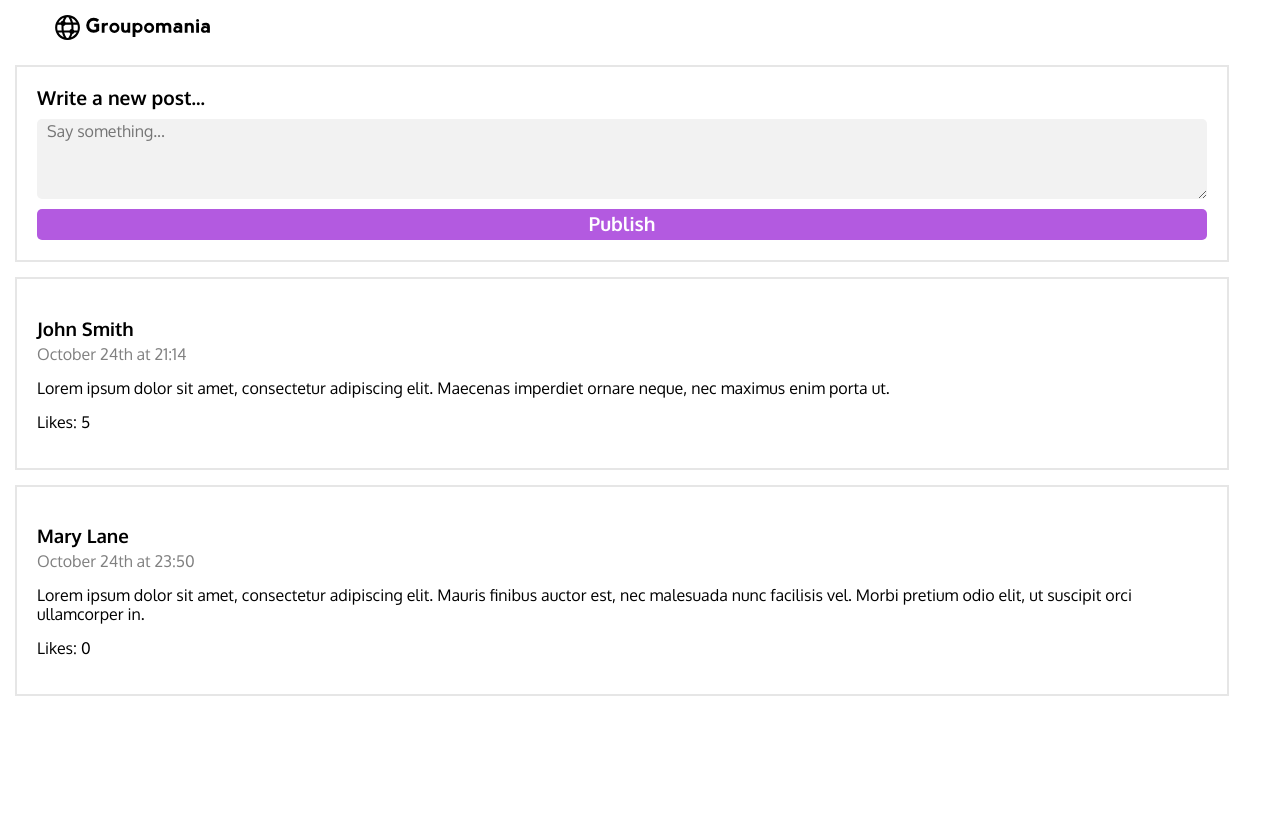
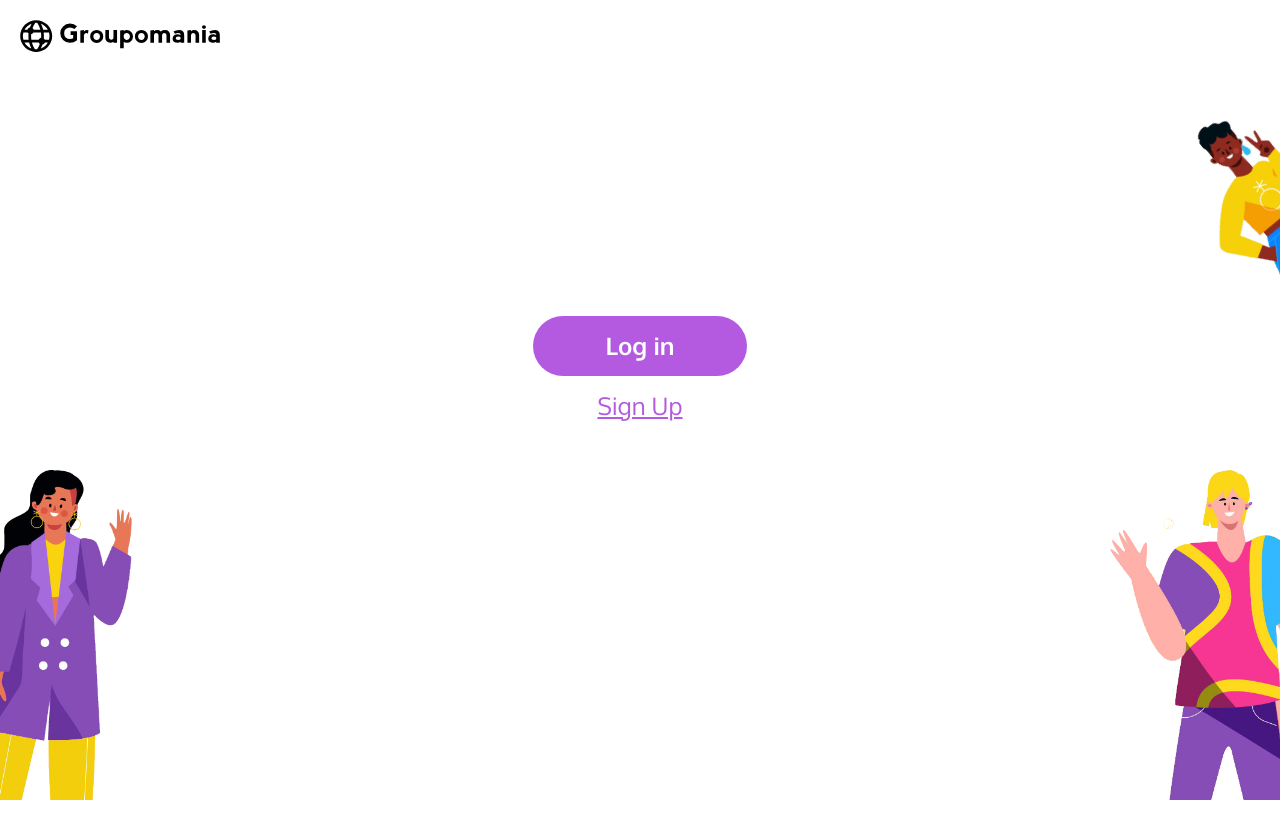
Before and after one commit to diellatseng/ChingYaoTseng_7_20042021_frontend, a Vue app: page /#/ in a window 1280 px wide. Built offline with nearby package versions, Linux system fonts and the light colour scheme.

Commit message:
rename routes

```diff
--- a/src/components/AppButton.vue
+++ b/src/components/AppButton.vue
@@ -3,9 +3,7 @@
     class="button"
     @click.native="$emit('onClick', $event)"
     :to="to"
-    :class="[
-      themes[theme], sizes[size]
-    ]"
+    :class="[themes[theme], sizes[size]]"
   >
     <slot></slot>
   </router-link>
@@ -16,45 +14,45 @@ export default {
   data() {
     return {
       themes: {
-        rounded: 'rounded'
+        rounded: "rounded",
       },
       sizes: {
-        normal: '',
-        small: 'small'
-      }
-    }
+        normal: "",
+        small: "small",
+      },
+    };
   },
 
   props: {
     theme: {
       required: false,
       type: String,
-      default: 'primary'
+      default: "primary",
     },
     size: {
       required: false,
       type: String,
-      default: 'normal'
+      default: "normal",
     },
     to: {
       required: false,
       type: Object,
       default() {
         return {
-          name: 'Home'
-        }
-      }
-    }
-  }
+          name: "PostsWall",
+        };
+      },
+    },
+  },
 };
 </script>
 
 <style scoped lang="scss">
 .button {
-  width:150px;
-  display:flex;
-  justify-content:center;
-  align-items:center;
+  width: 150px;
+  display: flex;
+  justify-content: center;
+  align-items: center;
   margin: auto;
   padding: 1rem 2rem;
   border-radius: 5px;
@@ -78,8 +76,8 @@ export default {
 
 .small {
   width: auto;
-  padding-top: .3rem;
-  padding-bottom: .3rem;
+  padding-top: 0.3rem;
+  padding-bottom: 0.3rem;
   font-size: 1.2rem;
 }
 </style>
--- a/src/components/TheHeader.vue
+++ b/src/components/TheHeader.vue
@@ -1,6 +1,6 @@
 <template>
   <div class="container">
-    <router-link to="/home">
+    <router-link to="/postswall">
       <img
         class="logo"
         alt="Groupmania logo"
--- a/src/router/index.js
+++ b/src/router/index.js
@@ -1,8 +1,8 @@
 import Vue from 'vue'
 import VueRouter from 'vue-router'
 
+import PostsWall from '../views/PostsWall.vue'
 import Home from '../views/Home.vue'
-import Welcome from '../views/Welcome.vue'
 import SignUp from '../views/SignUp.vue'
 import LogIn from '../views/LogIn.vue'
 import About from '../views/About.vue'
@@ -17,9 +17,9 @@ const routes = [
     component: Home
   },
   {
-    path: '/welcome',
-    name: 'Welcome',
-    component: Welcome
+    path: '/postwall',
+    name: 'PostsWall',
+    component: PostsWall
   },
   {
     path: '/about',
--- a/src/views/Home.vue
+++ b/src/views/Home.vue
@@ -1,45 +1,121 @@
 <template>
-  <div class="div">
-    <TheHeader />
-    <PostNew>Write a new post...</PostNew>
-    <Posts :posts="posts" />
+  <div class="home">
+    <img
+      class="logo"
+      alt="Groupmania logo"
+      src="../assets/logo/icon-left-font-monochrome-black.svg"
+    />
+    <div class="container-home">
+      <AppButton :to="{ name: 'LogIn' }" theme="rounded"
+        >Log in</AppButton
+      >
+      <router-link to="/signup" class="link">Sign Up</router-link>
+    </div>
+    <img class="img-home img-home__p1" src="../assets/images/1.png" alt="" />
+    <img class="img-home img-home__p2" src="../assets/images/2.png" alt="" />
+    <img class="img-home img-home__p3" src="../assets/images/3.png" alt="" />
+    <font-awesome-icon
+      icon="fa-solid comment-dots"
+      class="img-home img-home__icon1"
+    ></font-awesome-icon>
+    <font-awesome-icon
+      icon="fa-solid comment-dots"
+      class="img-home img-home__icon2"
+    ></font-awesome-icon>
   </div>
 </template>
 
 <script>
-import TheHeader from "@/components/TheHeader.vue";
-import PostNew from "@/components/PostNew.vue";
-import Posts from "@/components/Posts.vue";
+import AppButton from "@/components/AppButton.vue";
 
 export default {
+  name: "Home",
   components: {
-    TheHeader,
-    PostNew,
-    Posts,
+    AppButton,
   },
-  data() {
-    return {
-      posts: [],
-    };
-  },
-  created() {
-    this.posts = [
-      //Should use API to fetch data
-      {
-        id: 1,
-        name: "John Smith",
-        text: "Lorem ipsum dolor sit amet, consectetur adipiscing elit. Maecenas imperdiet ornare neque, nec maximus enim porta ut. ",
-        date: "October 24th at 21:14",
-        likes: 5,
-      },
-      {
-        id: 2,
-        name: "Mary Lane",
-        text: "Lorem ipsum dolor sit amet, consectetur adipiscing elit. Mauris finibus auctor est, nec malesuada nunc facilisis vel. Morbi pretium odio elit, ut suscipit orci ullamcorper in.",
-        date: "October 24th at 23:50",
-        likes: 0,
-      },
-    ];
+  methods: {
+    onClick() {
+      this.$router.push("/LogIn");
+    },
   },
 };
 </script>
+
+<style scoped lang="scss">
+body {
+  display: flex;
+  justify-content: center;
+  align-items: center;
+}
+
+.home {
+  position: relative;
+  width: 100%;
+  min-height: 100vh;
+  display: flex;
+  flex-direction: column;
+  align-items: center;
+  overflow: hidden;
+}
+
+.logo {
+  align-self: start;
+  width: 200px;
+  padding: 20px;
+}
+
+.container-home {
+  display: flex;
+  flex-direction: column;
+  align-items: center;
+  margin: auto;
+  padding-bottom: 120px;
+}
+
+.container-image {
+  position: relative;
+}
+
+.img-home {
+  position: absolute;
+
+  &__p1 {
+    top: 100px;
+    right: -100px;
+    width: 150px;
+    transform: rotate(-40deg);
+  }
+
+  &__p2 {
+    top: 470px;
+    left: -50px;
+    width: 220px;
+  }
+
+  &__p3 {
+    top: 470px;
+    right: -50px;
+    width: 220px;
+  }
+
+  &__icon1 {
+    top: 380px;
+    left: 110px;
+    font-size: 6rem;
+    color: $color-secondary;
+  }
+
+  &__icon2 {
+    top: 440px;
+    right: 100px;
+    font-size: 5rem;
+    color: $color-accent;
+    transform: rotateY(180deg);
+  }
+}
+
+.link {
+  margin: 1rem;
+  font-size: 1.5rem;
+}
+</style>
--- /dev/null
+++ b/src/views/PostsWall.vue
@@ -0,0 +1,45 @@
+<template>
+  <div class="div">
+    <TheHeader />
+    <PostNew>Write a new post...</PostNew>
+    <Posts :posts="posts" />
+  </div>
+</template>
+
+<script>
+import TheHeader from "@/components/TheHeader.vue";
+import PostNew from "@/components/PostNew.vue";
+import Posts from "@/components/Posts.vue";
+
+export default {
+  components: {
+    TheHeader,
+    PostNew,
+    Posts,
+  },
+  data() {
+    return {
+      posts: [],
+    };
+  },
+  created() {
+    this.posts = [
+      //Should use API to fetch data
+      {
+        id: 1,
+        name: "John Smith",
+        text: "Lorem ipsum dolor sit amet, consectetur adipiscing elit. Maecenas imperdiet ornare neque, nec maximus enim porta ut. ",
+        date: "October 24th at 21:14",
+        likes: 5,
+      },
+      {
+        id: 2,
+        name: "Mary Lane",
+        text: "Lorem ipsum dolor sit amet, consectetur adipiscing elit. Mauris finibus auctor est, nec malesuada nunc facilisis vel. Morbi pretium odio elit, ut suscipit orci ullamcorper in.",
+        date: "October 24th at 23:50",
+        likes: 0,
+      },
+    ];
+  },
+};
+</script>
--- a/src/views/Welcome.vue
+++ /dev/null
@@ -1,133 +0,0 @@
-<template>
-  <div class="welcome">
-    <img
-      class="logo"
-      alt="Groupmania logo"
-      src="../assets/logo/icon-left-font-monochrome-black.svg"
-    />
-    <div class="container-welcome">
-      <AppButton :to="{ name: 'SignUp' }" theme="rounded"
-        >Get Started</AppButton
-      >
-      <router-link to="/login" class="link">Log In</router-link>
-    </div>
-    <img
-      class="img-welcome img-welcome__p1"
-      src="../assets/images/1.png"
-      alt=""
-    />
-    <img
-      class="img-welcome img-welcome__p2"
-      src="../assets/images/2.png"
-      alt=""
-    />
-    <img
-      class="img-welcome img-welcome__p3"
-      src="../assets/images/3.png"
-      alt=""
-    />
-    <font-awesome-icon
-      icon="fa-solid comment-dots"
-      class="img-welcome img-welcome__icon1"
-    ></font-awesome-icon>
-    <font-awesome-icon
-      icon="fa-solid comment-dots"
-      class="img-welcome img-welcome__icon2"
-    ></font-awesome-icon>
-  </div>
-</template>
-
-<script>
-import AppButton from "@/components/AppButton.vue";
-
-export default {
-  name: "Welcome",
-  components: {
-    AppButton,
-  },
-  methods: {
-    onClick() {
-      this.$router.push("/SignUp");
-    },
-  },
-};
-</script>
-
-<style scoped lang="scss">
-body {
-  display: flex;
-  justify-content: center;
-  align-items: center;
-}
-
-.welcome {
-  position: relative;
-  width: 100%;
-  min-height: 100vh;
-  display: flex;
-  flex-direction: column;
-  align-items: center;
-  overflow: hidden;
-}
-
-.logo {
-  align-self: start;
-  width: 200px;
-  padding: 20px;
-}
-
-.container-welcome {
-  display: flex;
-  flex-direction: column;
-  align-items: center;
-  margin: auto;
-  padding-bottom: 120px;
-}
-
-.container-image {
-  position: relative;
-}
-
-.img-welcome {
-  position: absolute;
-
-  &__p1 {
-    top: 100px;
-    right: -100px;
-    width: 150px;
-    transform: rotate(-40deg);
-  }
-
-  &__p2 {
-    top: 470px;
-    left: -50px;
-    width: 220px;
-  }
-
-  &__p3 {
-    top: 470px;
-    right: -50px;
-    width: 220px;
-  }
-
-  &__icon1 {
-    top: 380px;
-    left: 110px;
-    font-size: 6rem;
-    color: $color-secondary;
-  }
-
-  &__icon2 {
-    top: 440px;
-    right: 100px;
-    font-size: 5rem;
-    color: $color-accent;
-    transform: rotateY(180deg);
-  }
-}
-
-.link {
-  margin: 1rem;
-  font-size: 1.5rem;
-}
-</style>
```
